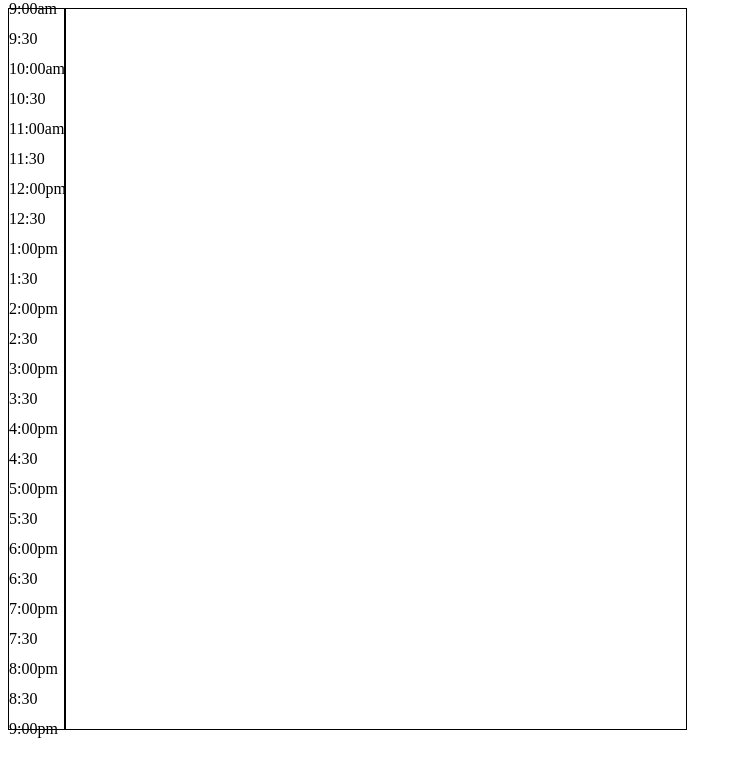
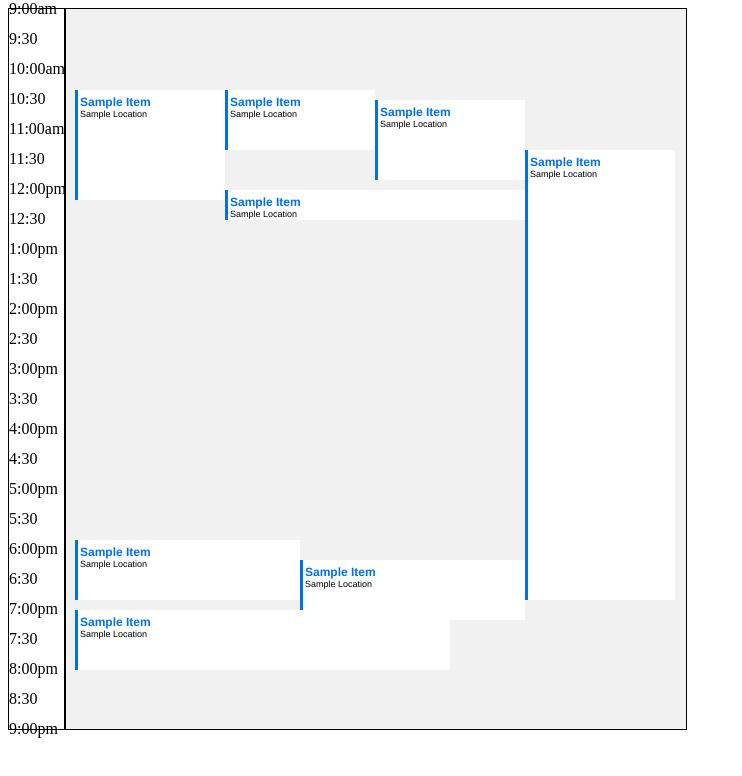
Before and after one commit to moog16/day_calendar, a plain HTML site: page index.html in a window 1280 px wide. Shown: the whole page, without its empty margins (0-742 px from the left). Drawn offline with Linux system fonts and the light colour scheme.

Commit message:
added styles

```diff
--- a/event.js
+++ b/event.js
@@ -3,6 +3,8 @@ function CalEvent(start, end, id, a) {
   this.start = start;
   this.end = end;
   this.a = a; // delete
+  this.title = 'Sample Item';
+  this.location = 'Sample Location';
   this.top = start;
   this.height = end - start;
   this.elem = createDiv('calendar-event');
@@ -74,10 +76,18 @@ CalEvent.prototype.isOverlappingAll = function(overlaps) {
 
 CalEvent.prototype.plotEvent = function(calendar) {
   var elem = this.elem;
+  var title = document.createElement('h4');
+  title.className = 'title';
+  var location = document.createElement('h6');
+  location.className = 'location';
+  title.textContent = this.title;
+  location.textContent = this.location;
   elem.style.height = this.height + 'px';
   elem.style.top = this.top + 'px';
   elem.style.left = this.left + 'px';
   elem.style.width = this.width + 'px';
+  elem.appendChild(title);
+  elem.appendChild(location);
   calendar.getElementsByClassName('calendar-day-layout')[0].appendChild(elem);
 }
 
--- a/script.js
+++ b/script.js
@@ -27,18 +27,17 @@ function layOutDay(events) {
     calendarEvents[i].setOverlappingEvents(calendarEvents);
   }
 
-  var sortedCalendarEvents = calendarEvents.sortByStartAndEndTimes();
-
-  debugger;
+  // sort by start and end times
+  calendarEvents.sortByStartAndEndTimes();
 
   // find largest array of common overlaps and set on
   // calEvent.maxOverlaps
-  for(var i=0; i<sortedCalendarEvents.length; i++) {
-    var calEvent = sortedCalendarEvents[i];
+  for(var i=0; i<calendarEvents.length; i++) {
+    var calEvent = calendarEvents[i];
     calEvent.setMaxOverlaps();
   }
 
-  var sortedMaxOverlapsByStartDate = sortedCalendarEvents.sort(function(a, b) {
+  var sortedMaxOverlapsByStartDate = calendarEvents.sort(function(a, b) {
     return b.maxOverlaps.length - a.maxOverlaps.length;
   });
 
@@ -72,14 +71,14 @@ function layOutDay(events) {
 
 // var events = [ {start: 30, end: 150}, {start: 540, end: 600}, {start: 560, end: 620}, {start: 610, end: 670} ];
 var events = [
-// {start: 560, end: 620},
-// {start: 540, end: 600},
-{start: 150, end: 600, a: 'E'},
-{start: 90, end: 150, a: 'B'},
-{start: 90, end: 200, a: 'A'},
-{start: 100, end: 180, a: 'C'},
-{start: 190, end: 220, a: 'D'},
-// {start: 610, end: 670}
+{start: 560, end: 620, a:'C'},
+{start: 540, end: 600, a:'B'},
+{start: 610, end: 670, a:'A'},
+{start: 150, end: 600, a: 'D'},
+{start: 90, end: 150},
+{start: 90, end: 200},
+{start: 100, end: 180},
+{start: 190, end: 220},
 ];
 
 
--- a/styles.css
+++ b/styles.css
@@ -3,6 +3,7 @@
   width: 600px;
   padding: 0 10px;
   display: inline-block;
+  background: #F1F1F1;
 
   border: 1px solid;
 }
@@ -16,6 +17,7 @@
   border: 1px solid;
 }
 
+
 .calendar-day-time {
   position: absolute;
   float: right;
@@ -23,5 +25,34 @@
 
 .calendar-event {
   position: absolute;
-  border: 1px solid black;
+  background: #FFF;
 }
+
+.calendar-event::before {
+  content: '';
+  display: block;
+  position: absolute;
+  height: 100%;
+  width: 3px;
+  background: #0071E7;
+}
+
+.title,
+.location {
+  margin: 0 5px;
+  font-family: "HelveticaNeue-Light", "Helvetica Neue Light", "Helvetica Neue", Helvetica, Arial, "Lucida Grande", sans-serif;
+  font-weight: 500;
+}
+
+.title {
+  margin-top: 5px;
+  color: #0071E7;
+  font-size: 12px;
+  font-weight: 600;
+}
+
+.location {
+  margin-bottom: 5px;
+  font-weight: 200;
+  font-size: 9px;
+}
```
